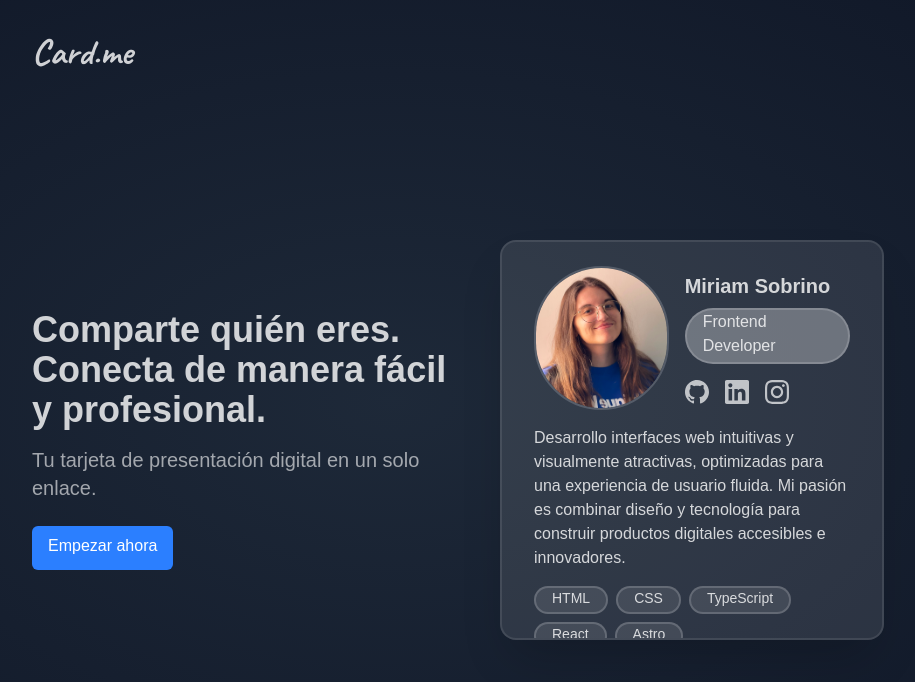
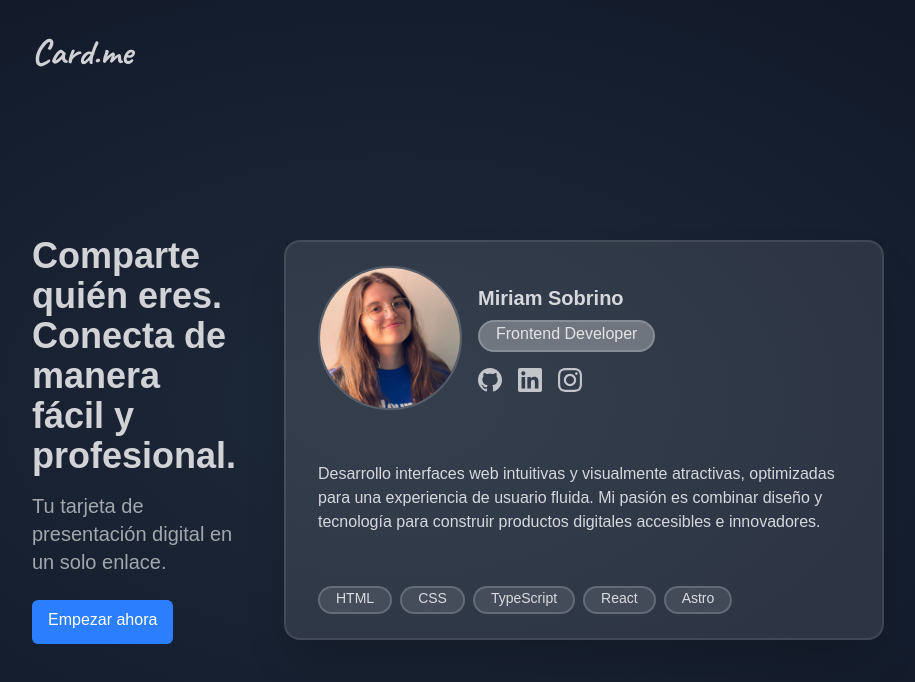
Before and after one commit to miriamsobrino/card-me, a React (Vite) app: page /login in a window 1280 px wide. Shown: the top 682 px of the page, without its empty margins (248-1163 px from the left). Built offline with nearby package versions, Linux system fonts and the light colour scheme; no server answers; the database is empty; a web font is replaced by a local one.

Commit message:
add framer motion

```diff
--- a/package.json
+++ b/package.json
@@ -12,6 +12,7 @@
   "dependencies": {
     "@tailwindcss/vite": "^4.1.6",
     "firebase": "^11.7.1",
+    "framer-motion": "^12.12.1",
     "react": "^19.1.0",
     "react-color": "^2.19.3",
     "react-colorful": "^5.6.1",
--- a/src/components/CardPresentation.tsx
+++ b/src/components/CardPresentation.tsx
@@ -26,28 +26,9 @@
   const [showLight, setShowLight] = useState(false);
   const [imageLoading, setImageLoading] = useState(true);
   const [isIconHovered, setIsIconHovered] = useState(false);
-  const [isMobile, setIsMobile] = useState(false);
+  const [isMobile] = useState(window.innerWidth <= 768);
   const { user } = useAuthContext();
 
-  useEffect(() => {
-    const button = document.getElementById('share-button');
-
-    if (button && !button.onclick) {
-      button.onclick = copyToClipBoard;
-    }
-  }, []);
-
-  useEffect(() => {
-    const handleResize = () => {
-      setIsMobile(window.innerWidth <= 768);
-    };
-
-    window.addEventListener('resize', handleResize);
-    handleResize();
-    return () => {
-      window.removeEventListener('resize', handleResize);
-    };
-  }, []);
   const handleMouseMove = (e: React.MouseEvent<HTMLDivElement>) => {
     const rect = e.currentTarget.getBoundingClientRect(); // Obtenemos las coordenadas de la tarjeta
     const x = e.clientX - rect.left; // Calculamos la posición X relativa a la tarjeta
--- a/src/pages/LoginPage.tsx
+++ b/src/pages/LoginPage.tsx
@@ -1,10 +1,12 @@
 import { useNavigate } from 'react-router-dom';
 import { CardPresentation } from '../components/CardPresentation';
 import { useAuthContext } from '../context/AuthContext';
-import { useEffect } from 'react';
+import { useEffect, useState } from 'react';
+import { motion } from 'framer-motion';
 
 export default function LoginPage() {
   const { user, loading, signInWithGoogle } = useAuthContext();
+  const [isMobile] = useState(window.innerWidth <= 768);
   const navigate = useNavigate();
 
   useEffect(() => {
@@ -27,7 +29,12 @@
         <span className='loader'></span>
       ) : (
         <div className='flex flex-col gap-8 lg:flex-row lg:gap-12 items-center'>
-          <div className='text-center lg:text-left items-center lg:items-start flex flex-col gap-2 '>
+          <motion.div
+            initial={isMobile ? { opacity: 0, y: -50 } : { opacity: 0, x: -50 }}
+            animate={isMobile ? { opacity: 1, y: 0 } : { opacity: 1, x: 0 }}
+            transition={{ duration: 1.5, ease: [0, 0.55, 0.45, 1] }}
+            className='text-center lg:text-left items-center lg:items-start flex flex-col gap-2 '
+          >
             <div className='leading-2'>
               <h2 className='text-3xl lg:text-4xl text-white/80 font-bold'>
                 Comparte quién eres.
@@ -45,7 +52,12 @@
             >
               Empezar ahora
             </button>
-          </div>
+          </motion.div>
+          <motion.div
+            initial={isMobile ? { opacity: 0, y: 30 } : { opacity: 0, x: 30 }}
+            animate={isMobile ? { opacity: 1, y: 0 } : { opacity: 1, x: 0 }}
+            transition={{ duration: 2, ease: [0, 0.55, 0.45, 1], delay: 0.2 }}
+          >
             <CardPresentation
               name='Miriam Sobrino'
               image='/default.jpg'
@@ -54,10 +66,14 @@
               links={[
                 { platform: 'github', url: 'https://github.com/miriamsobrino' },
                 { platform: 'linkedin', url: 'https://linkedin.com/' },
-              { platform: 'instagram', url: 'https://instagram.com/miri.code' },
+                {
+                  platform: 'instagram',
+                  url: 'https://instagram.com/miri.code',
+                },
               ]}
               skills={['HTML', 'CSS', 'TypeScript', 'React', 'Astro']}
             />
+          </motion.div>
         </div>
       )}
     </div>
```
Also changed, not shown: 1 other file (tests, documents, lock files or other folders). Lines whose indentation alone changed are shown as unchanged.
